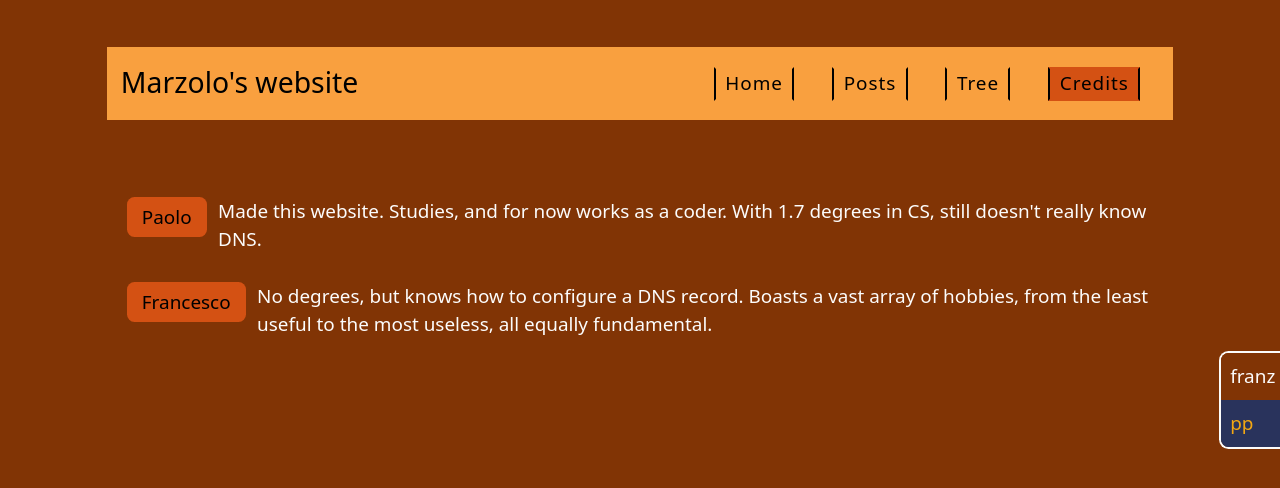
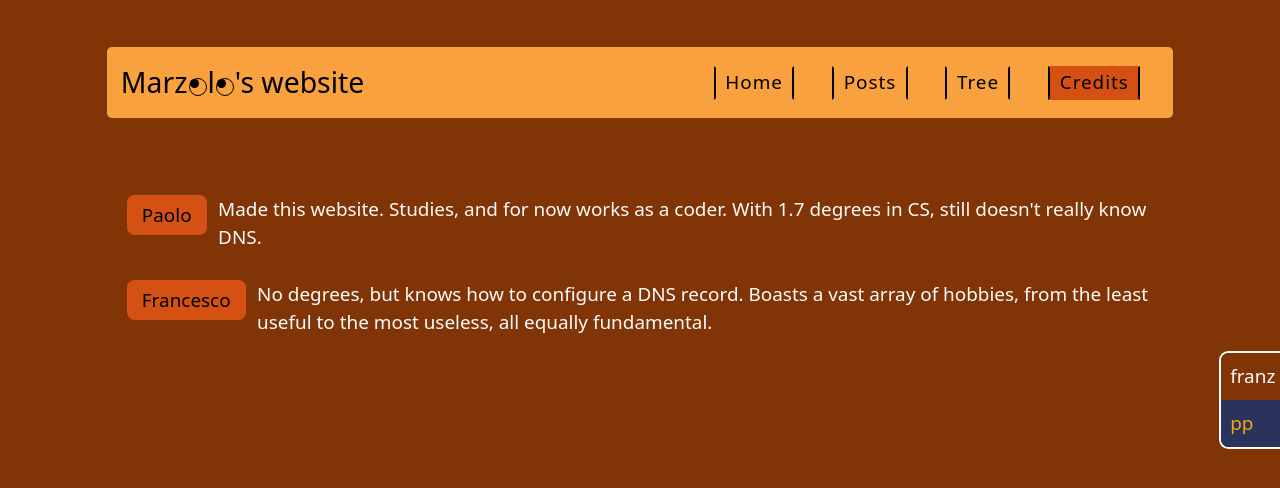
Before and after one commit to pollomarzo/web-marzolo, an Astro site: page /credits in a window 1280 px wide. Built offline with nearby package versions, Linux system fonts and the light colour scheme; Astro itself is replaced by a stand-in of ours.

Commit message:
eyes in credits

```diff
--- /dev/null
+++ b/src/components/Eyes.astro
@@ -0,0 +1,63 @@
+---
+export interface Props {
+  Element: string;
+}
+const { Element } = Astro.props as Props;
+---
+
+<div class="container flex flex-row">
+  <Element>Marz</Element>
+  <div class="flex flex-row items-end" id="eyes-container">
+    <div class="eye"></div>
+    <Element>l</Element>
+    <div class="eye"></div>
+  </div>
+  <Element>'s website</Element>
+</div>
+
+<script>
+  // thx https://codepen.io/whipcat/pen/ExKPQqZ
+  const eyes = Array.from(
+    document.getElementsByClassName("eye")
+  ) as Array<HTMLDivElement>;
+  const container = document.getElementById("eyes-container");
+  document.documentElement.addEventListener("mousemove", function (event) {
+    if (container) {
+      for (const eye of eyes) {
+        const pos = eye.getBoundingClientRect();
+        const center_x = pos.left + pos.width / 2;
+        const center_y = pos.top + pos.height / 2;
+        const rad = Math.atan2(event.pageX - center_x, event.pageY - center_y);
+        const rot = rad * (180 / Math.PI) * -1 + 235;
+        eye.style.transform = "rotate(" + rot + "deg)";
+      }
+    }
+  });
+</script>
+
+<style>
+  .container {
+    width: 100%;
+  }
+  .eye {
+    position: relative;
+    display: inline-block;
+    border-radius: 50%;
+    border: 1px solid var(--color-header-text);
+    height: 18px;
+    width: 18px;
+    background: transparent;
+    margin: 0px 1px 8px 1px;
+  }
+  .eye:after {
+    /*pupil*/
+    position: absolute;
+    bottom: 7px;
+    right: 7px;
+    width: 9px;
+    height: 9px;
+    background: #000;
+    border-radius: 50%;
+    content: " ";
+  }
+</style>
--- a/src/components/Nav.astro
+++ b/src/components/Nav.astro
@@ -1,4 +1,6 @@
 ---
+import Eyes from "./Eyes.astro";
+
 export interface Props {
   current: string;
 }
@@ -11,10 +13,16 @@ const menu = [
 ];
 ---
 
-<nav class="flex items-center justify-between px-3 py-3 mt-10 relative">
-  <h2>
-    <a href="/">Marzolo's website</a>
-  </h2>
+<nav class="flex items-center justify-between px-3 py-3 mt-10 relative rounded">
+  {
+    current === "credits" ? (
+      <Eyes Element="h2" />
+    ) : (
+      <h2>
+        <a href="/">Marzolo's website</a>
+      </h2>
+    )
+  }
   <div id="hamburger" class="md:hidden flex flex-col gap-1.5 cursor-pointer">
     <div class="line"></div>
     <div class="line"></div>
--- a/src/layouts/Layout.astro
+++ b/src/layouts/Layout.astro
@@ -9,7 +9,6 @@ export interface Props {
 const { page } = Astro.props as Props;
 ---
 
-<!DOCTYPE html>
 <html lang="en">
   <head>
     <meta charset="UTF-8" />
```
